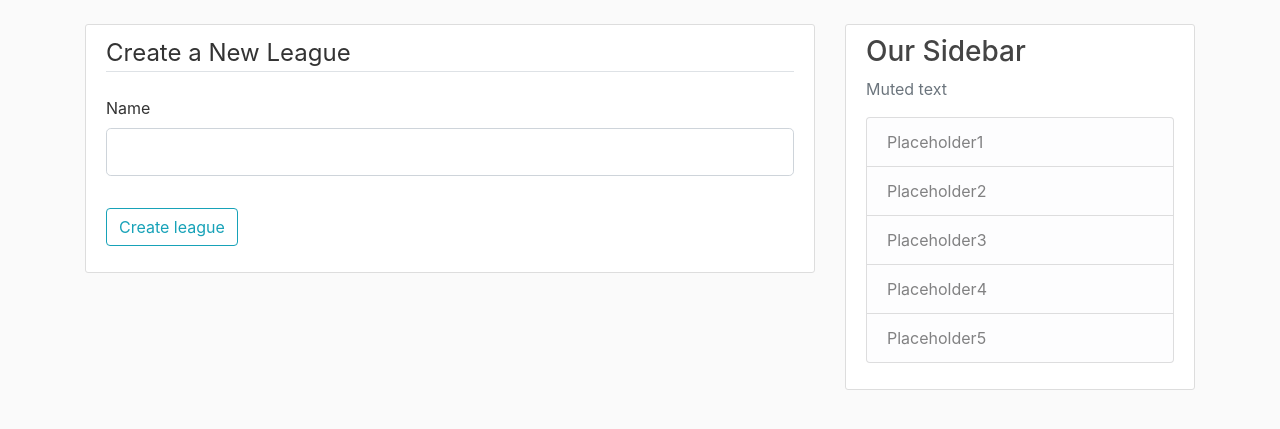
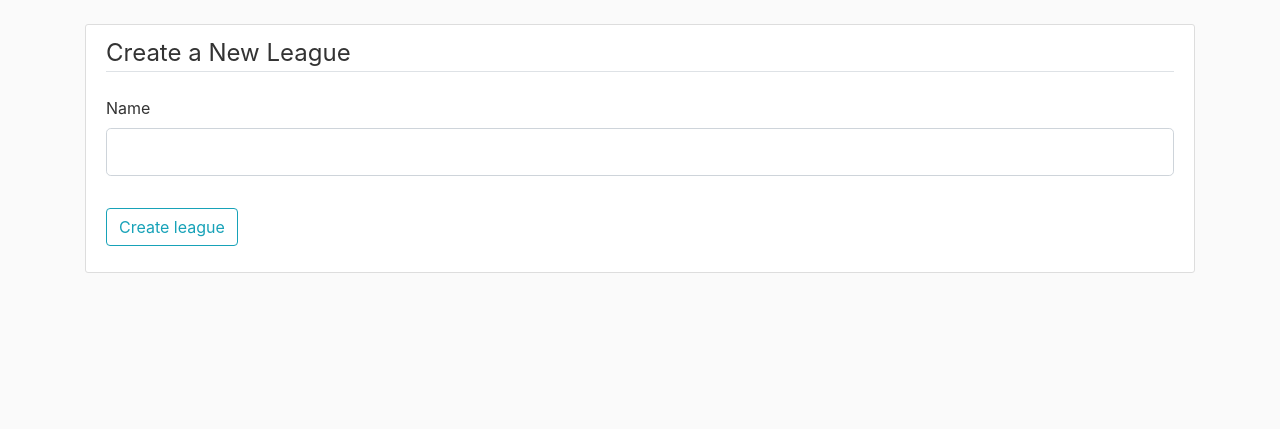
Before and after one commit to doza-daniel/champions_leagues, a Flask app: page /create_league in a window 1280 px wide. Shown: the part 56-485 px from the top of the page. Run offline with Flask 2, Linux system fonts and the light colour scheme; the visitor is signed in with stand-in values (Sample User, id 1); some libraries are stand-ins or nearby versions.

Commit message:
remove sidebar

```diff
--- a/league/templates/layout.html
+++ b/league/templates/layout.html
@@ -44,8 +44,8 @@
   </nav>
 </header>
 <main role="main" class="container">
-  <div class="row">
-    <div class="col-md-8">
+  <div class="">
+    <div class="">
       {% with messages = get_flashed_messages(with_categories=true) %}
         {% if messages %}
           {% for category, message in messages %}
@@ -56,20 +56,6 @@
         {% endif %}
       {% endwith %}
       {% block content %}{% endblock %}
-    </div>
-    <div class="col-md-4">
-      <div class="content-section">
-        <h3>Our Sidebar</h3>
-        <p class='text-muted'>Muted text
-          <ul class="list-group">
-            <li class="list-group-item list-group-item-light">Placeholder1</li>
-            <li class="list-group-item list-group-item-light">Placeholder2</li>
-            <li class="list-group-item list-group-item-light">Placeholder3</li>
-            <li class="list-group-item list-group-item-light">Placeholder4</li>
-            <li class="list-group-item list-group-item-light">Placeholder5</li>
-          </ul>
-        </p>
-      </div>
     </div>
   </div>
 </main>
```
